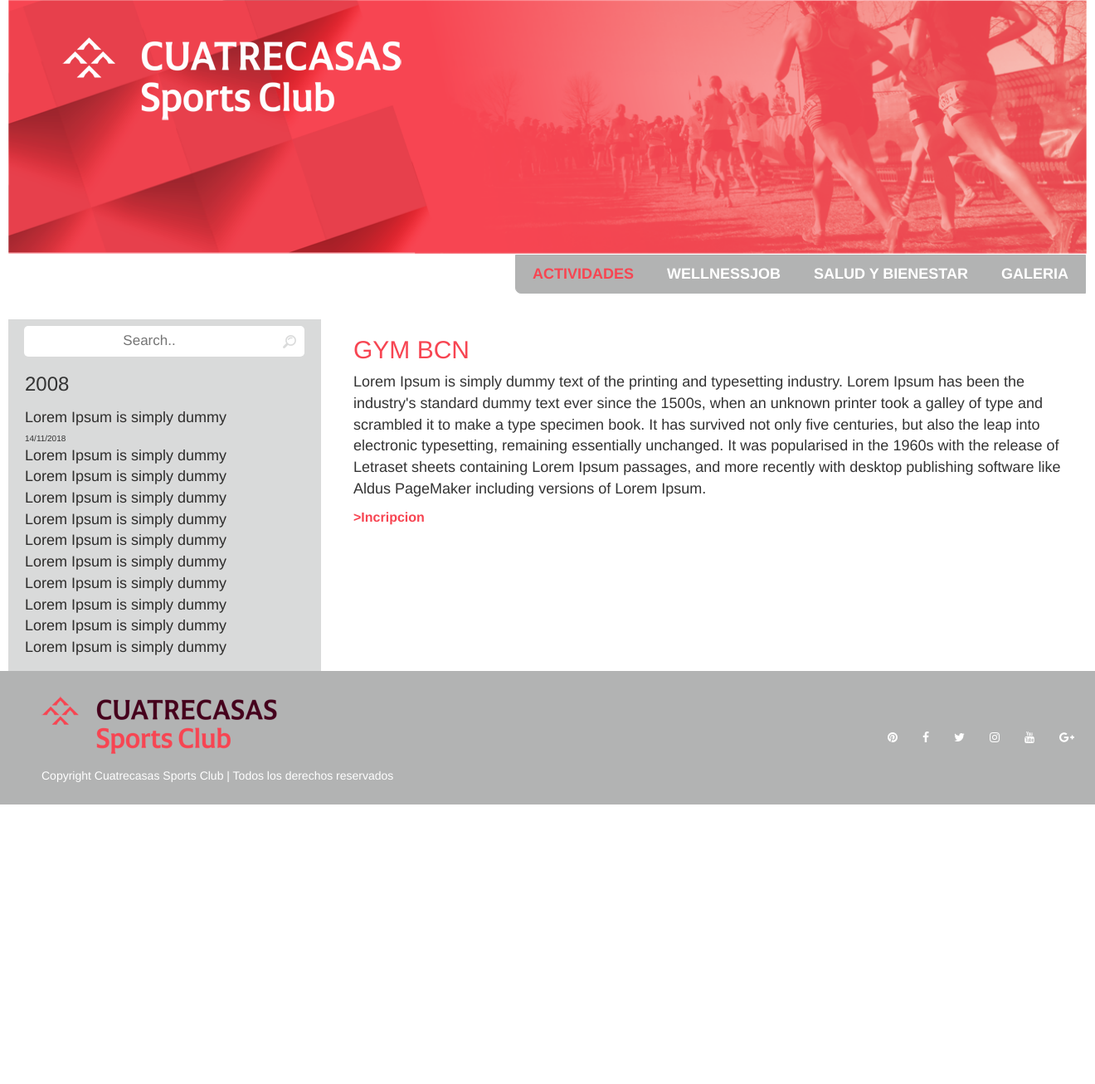
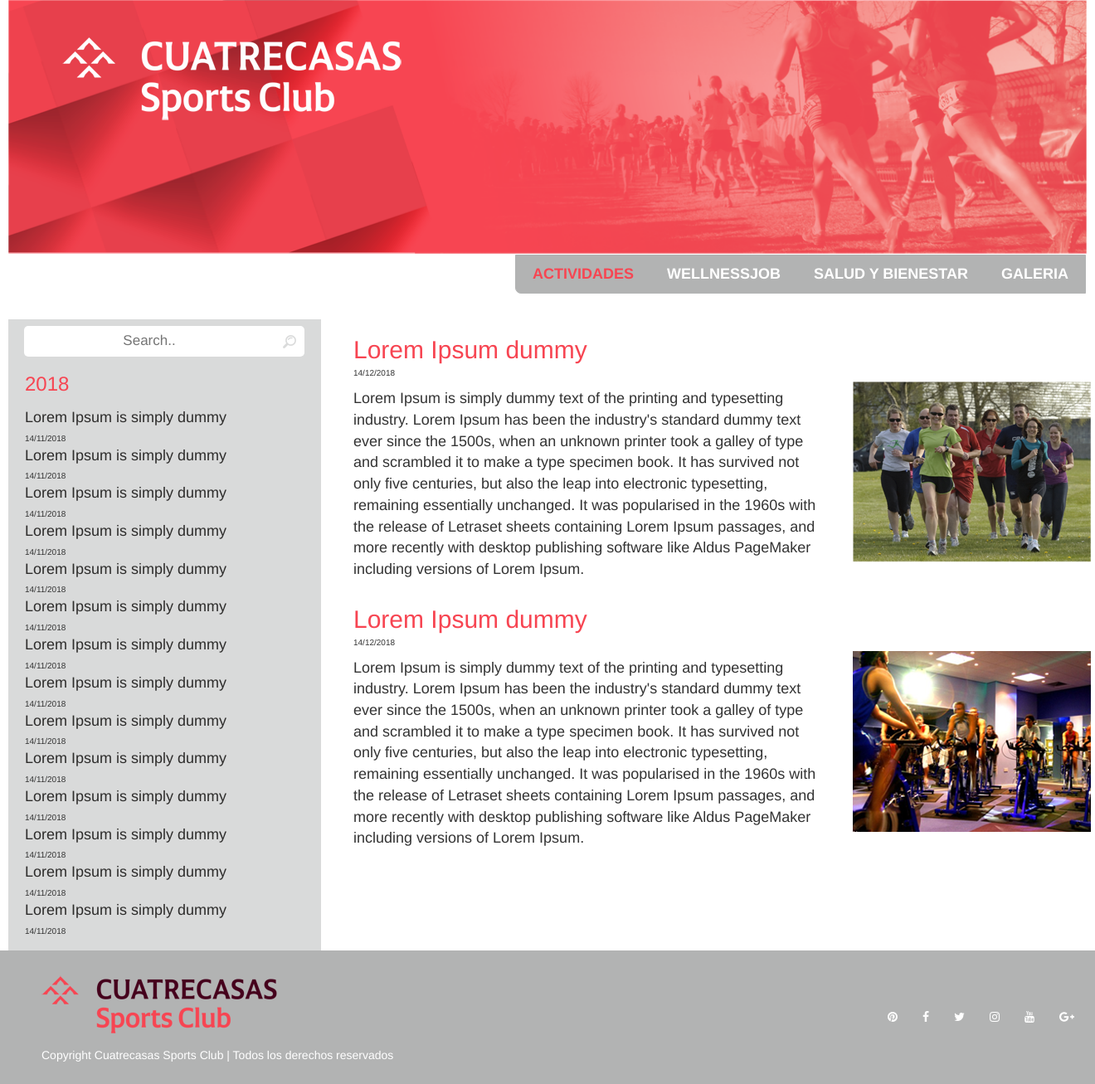
Before and after one commit to eteks/trecasa, a Django app: page /salud/ in a window 1320 px wide. Shown: the part 67-1374 px from the top of the page at 83% size. Before the commit the page ends 1037 px from the top, so only its background shows below. Run offline with Django 3.2, Linux system fonts and the light colour scheme; some libraries are stand-ins or nearby versions.

Commit message:
salud page completed

```diff
--- a/cuatrecasas/master/templates/salud.html
+++ b/cuatrecasas/master/templates/salud.html
@@ -88,34 +88,63 @@
                         </form>
                       </div>
                       <div class="left_content">
-                      <div><h3 class="list_title">2008</h3></div>
+                          <div>
+                            <h3 class="list_title">2018</h3>
+                          </div>
                           <div class="left_list">
                               <ul>
                                   <li><a href="#">Lorem Ipsum is simply dummy</a></li>
                                   <span>14/11/2018</span>
                                   <li><a href="#">Lorem Ipsum is simply dummy</a></li>
+                                  <span>14/11/2018</span>
                                   <li><a href="#">Lorem Ipsum is simply dummy</a></li>
+                                  <span>14/11/2018</span>
                                   <li><a href="#">Lorem Ipsum is simply dummy</a></li>
+                                  <span>14/11/2018</span>
                                   <li><a href="#">Lorem Ipsum is simply dummy</a></li>
+                                  <span>14/11/2018</span>
                                   <li><a href="#">Lorem Ipsum is simply dummy</a></li>
+                                  <span>14/11/2018</span>
                                   <li><a href="#">Lorem Ipsum is simply dummy</a></li>
+                                  <span>14/11/2018</span>
                                   <li><a href="#">Lorem Ipsum is simply dummy</a></li>
+                                  <span>14/11/2018</span>
                                   <li><a href="#">Lorem Ipsum is simply dummy</a></li>
+                                  <span>14/11/2018</span>
                                   <li><a href="#">Lorem Ipsum is simply dummy</a></li>
+                                  <span>14/11/2018</span>
                                   <li><a href="#">Lorem Ipsum is simply dummy</a></li>
+                                  <span>14/11/2018</span>
+                                  <li><a href="#">Lorem Ipsum is simply dummy</a></li>
+                                  <span>14/11/2018</span>
+                                  <li><a href="#">Lorem Ipsum is simply dummy</a></li>
+                                  <span>14/11/2018</span>
+                                  <li><a href="#">Lorem Ipsum is simply dummy</a></li>
+                                  <span>14/11/2018</span>
                               </ul>
                           </div>
                       </div>
                 </div>
                 <div class="three_fourth">
-                    <h2>GYM BCN</h2>
+                    <div class="width_65">
+                        <h2>Lorem Ipsum dummy</h2>
+                        <span>14/12/2018</span>
                         <p>Lorem Ipsum is simply dummy text of the printing and typesetting industry. Lorem Ipsum has been the industry's standard dummy text ever since the 1500s, when an unknown printer took a galley of type and scrambled it to make a type specimen book. It has survived not only five centuries, but also the leap into electronic typesetting, remaining essentially unchanged. It was popularised in the 1960s with the release of Letraset sheets containing Lorem Ipsum passages, and more recently with desktop publishing software like Aldus PageMaker including versions of Lorem Ipsum.</p>
-                    <div>
-                        <a href="#">>Incripcion</a>
                     </div>
+                    <div class="width_33 text-center">
+                        <img src="../static/img/post_1.png">
+                    </div>
+                    <div class="width_65">
+                        <h2>Lorem Ipsum dummy</h2>
+                        <span>14/12/2018</span>
+                        <p>Lorem Ipsum is simply dummy text of the printing and typesetting industry. Lorem Ipsum has been the industry's standard dummy text ever since the 1500s, when an unknown printer took a galley of type and scrambled it to make a type specimen book. It has survived not only five centuries, but also the leap into electronic typesetting, remaining essentially unchanged. It was popularised in the 1960s with the release of Letraset sheets containing Lorem Ipsum passages, and more recently with desktop publishing software like Aldus PageMaker including versions of Lorem Ipsum.</p>
+                    </div>
+                    <div class="width_33 text-center">
+                        <img src="../static/img/post_2.png">
+                    </div>
+
                 </div>
                 <div class="clear_both"></div>
-
             </div>
         </div> <!-- content holder -->
         <div class="footer">
--- a/cuatrecasas/static/css/style.css
+++ b/cuatrecasas/static/css/style.css
@@ -610,6 +610,7 @@
 .left_content
 {
     padding: 0px 15px;
+    overflow-y: scroll;
 }
 .left_list li
 {
@@ -628,6 +629,7 @@
 .list_title
 {
     margin-left:5px;
+    color: #f74552;
 }
 .left_list ul
 {
@@ -636,6 +638,33 @@
 .left_list ul span
 {
     font-size: 10px;
+}
+.width_65
+{
+    width: 65%;
+    float: left;
+}
+.width_65 span
+{
+    font-size: 10px;
+}
+.width_65 h2
+{
+    margin-bottom: 0px;
+}
+.width_65 p
+{
+    margin: 10px 0px;
+}
+.width_33
+{
+    width: 33%;
+    float: right;
+    margin-top: 65px;
+}
+.width_33 img
+{
+    padding: 10px;
 }
 /****************************
   Media queries
@@ -700,6 +729,12 @@
     {
       float: none;
     }
+    .one_fourth, .three_fourth, .half_55, .half_45, .width_65, .width_33
+    {
+        float: none;
+        width: 100%;
+        padding: 0px 10px;
+    }
 
   }
 @media (max-width: 350px)
```
Also changed, not shown: cuatrecasas/static/img/post_1.png (added), cuatrecasas/static/img/post_2.png (added). Lines whose indentation alone changed are shown as unchanged.
